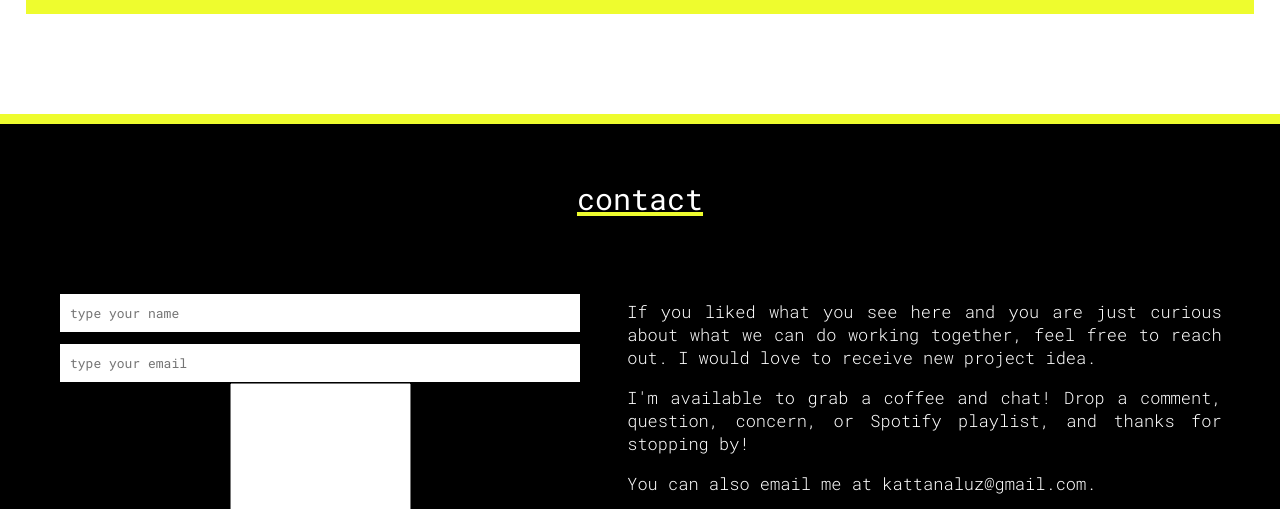
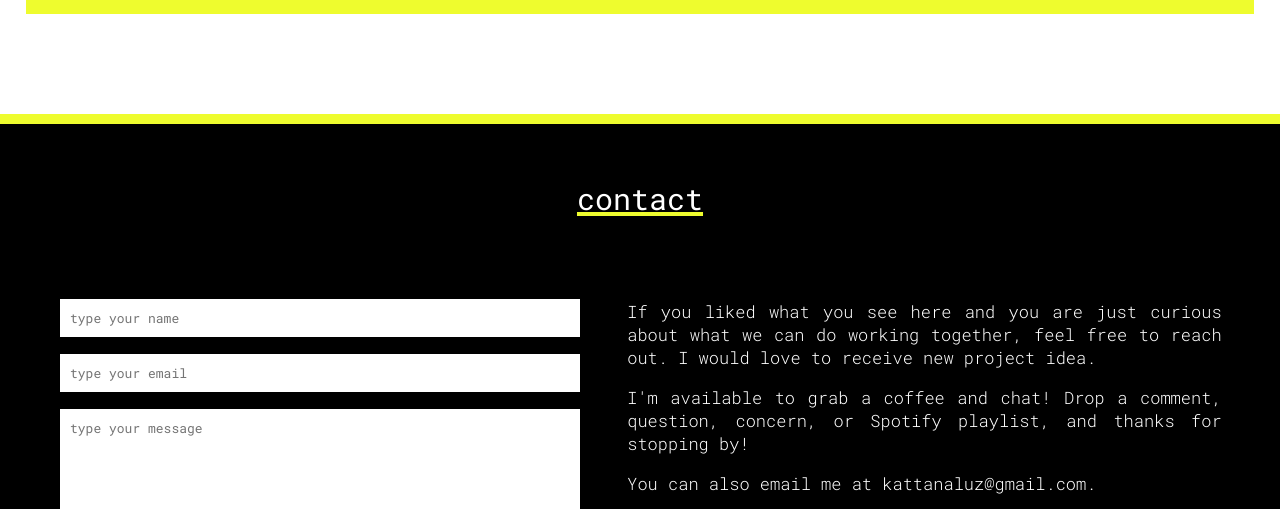
Before and after one commit to kattanaluz/portfolio1, a React app: page / in a window 1280 px wide. Shown: the part 2566-3075 px from the top of the page. Built offline with nearby package versions, Linux system fonts and the light colour scheme.

Commit message:
added funtionality to the form

```diff
--- a/src/components/contact/index.js
+++ b/src/components/contact/index.js
@@ -29,8 +29,15 @@ function Contact() {
               type="text"
               name="comment"
               required
+              placeholder="type your message"
             ></textarea>
             <br />
+            <input type="hidden" name="_captcha" value="false"></input>
+            <input
+              type="hidden"
+              name="_next"
+              value="https://kattanaluz.github.io/portfolio1/"
+            ></input>
             <input
               className={css.inputButton}
               type="submit"
--- a/src/components/contact/index.module.css
+++ b/src/components/contact/index.module.css
@@ -48,17 +48,28 @@ input {
   text-align: start;
   padding: 10px;
   border: 1px solid black;
-  margin-top: 10px;
+  margin-top: 15px;
 }
 
 input:focus {
   outline-color: rgb(238, 252, 46);
 }
 
-.inputMessage {
+textarea {
+  width: 500px;
+  font-family: "Roboto Mono", monospace;
+  font-size: 13px;
+  text-align: start;
+  padding: 10px;
+  border: 1px solid black;
+  margin-top: 15px;
+  resize: vertical;
   min-height: 200px;
 }
 
+textarea:focus {
+  outline-color: rgb(238, 252, 46);
+}
 .inputButton {
   width: 100px;
   text-align: center;
```
